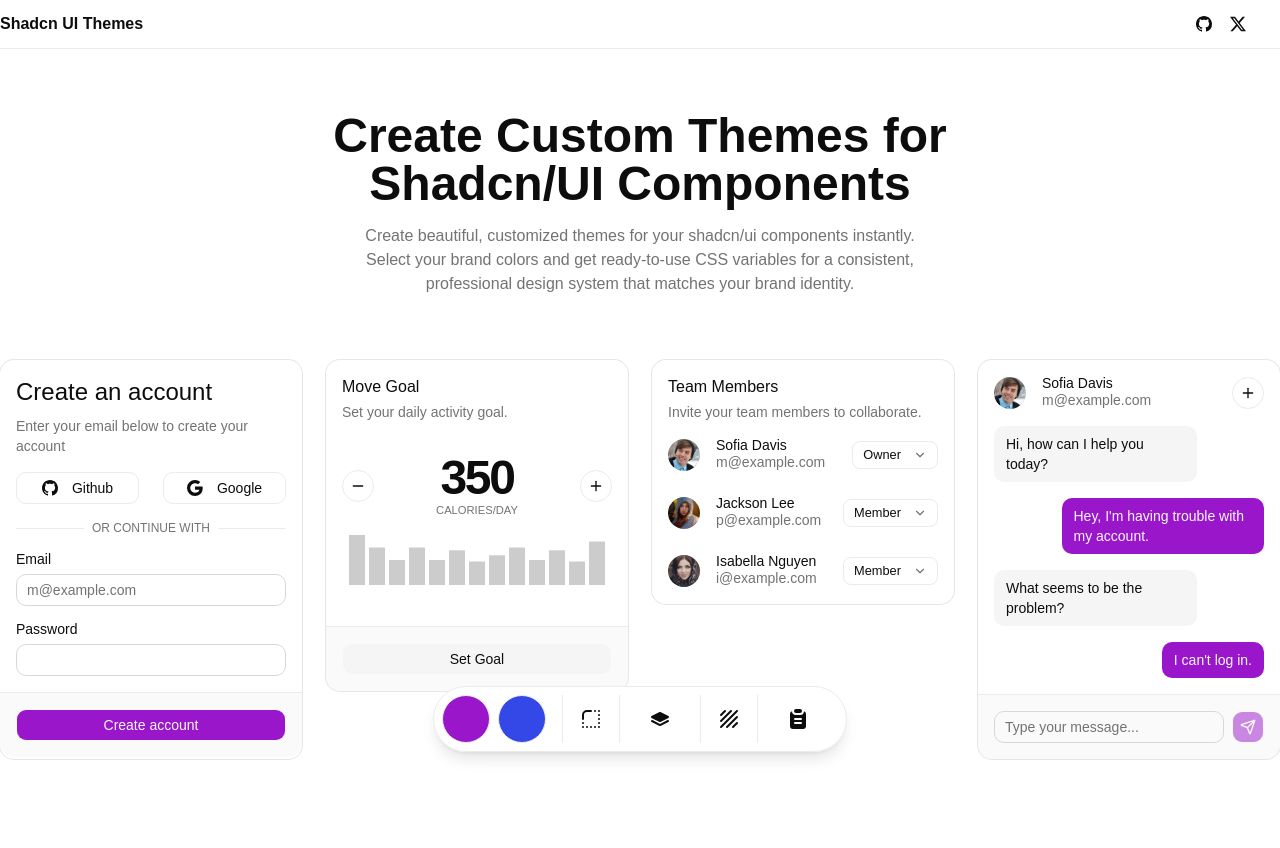
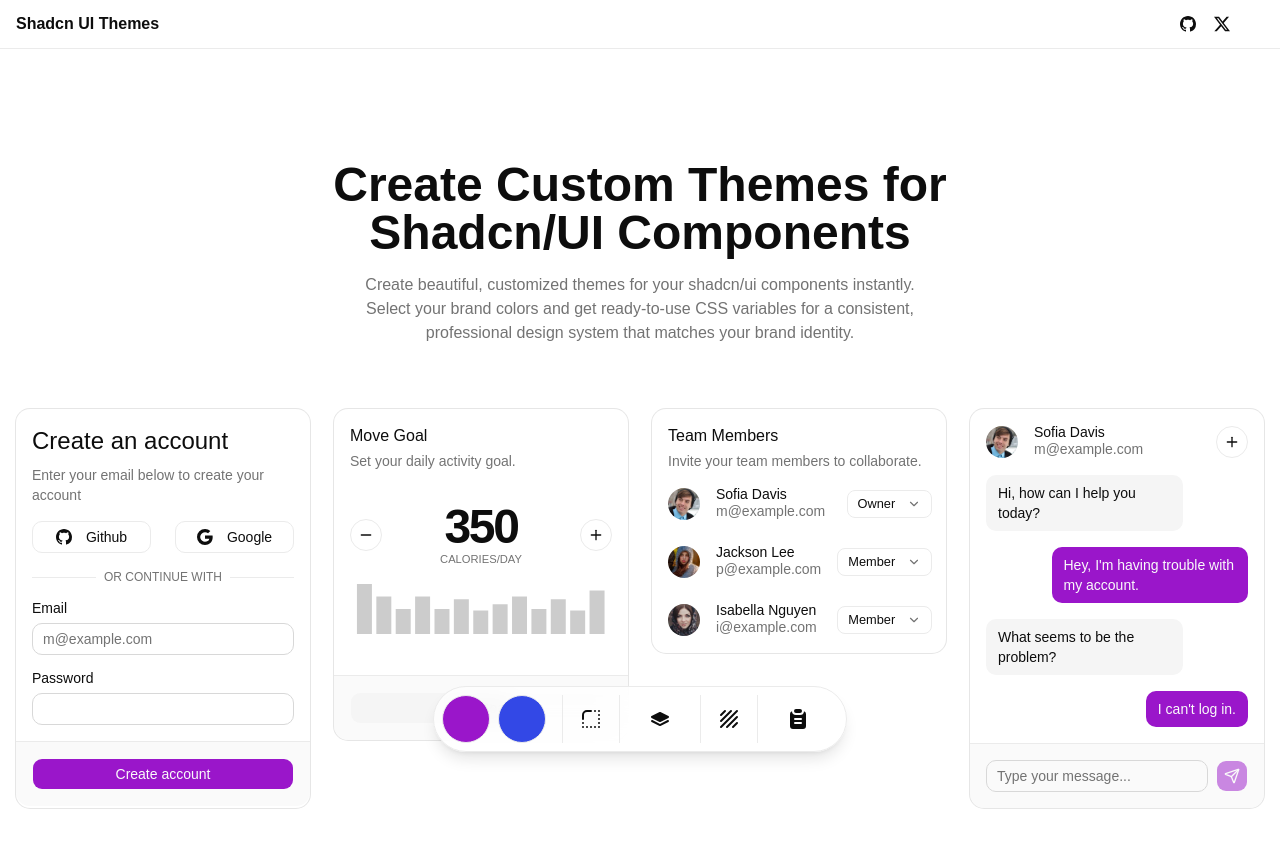
Before and after one commit to riley-paul/shadcn-themes, an Astro site: page / in a window 1280 px wide. Built offline with nearby package versions, Linux system fonts and the light colour scheme; Astro itself is replaced by a stand-in of ours.

Commit message:
fix styling

```diff
--- a/src/components/app-header.tsx
+++ b/src/components/app-header.tsx
@@ -5,7 +5,7 @@
 
 export default function Appheader() {
   return (
-    <div className="bg-background/80 fixed inset-x-0 top-0 z-50 border-b backdrop-blur-sm">
+    <div className="bg-background/80 sticky inset-x-0 top-0 z-50 w-full border-b backdrop-blur-sm">
       <div className="container flex items-center justify-between py-2">
         <a href="/" className="font-bold">
           Shadcn UI Themes
--- a/src/main.tsx
+++ b/src/main.tsx
@@ -20,8 +20,8 @@
     >
       <TooltipProvider>
         <Appheader />
-        <div className="relative container pt-16 pb-32">
-          <div className="relative mt-4 mb-8 flex flex-col items-center md:mt-12 md:mb-16">
+        <div className="container pt-16 pb-32">
+          <div className="mt-4 mb-8 flex flex-col items-center md:mt-12 md:mb-16">
             <div className="mx-auto text-left sm:text-center">
               <h1 className="mx-auto mb-4 max-w-2xl text-3xl font-bold md:text-4xl lg:text-5xl">
                 Create Custom Themes for Shadcn/UI Components
--- a/src/styles/global.css
+++ b/src/styles/global.css
@@ -46,7 +46,7 @@
   --card-foreground: oklch(0.985 0 0);
   --popover: oklch(0.205 0 0);
   --popover-foreground: oklch(0.985 0 0);
-    --primary: oklch(0.87 0.00 0);
+  --primary: oklch(0.87 0 0);
   --primary-foreground: oklch(0.205 0 0);
   --secondary: oklch(0.269 0 0);
   --secondary-foreground: oklch(0.985 0 0);
@@ -74,7 +74,7 @@
 }
 
 @theme inline {
-    --font-sans: 'Geist Variable', sans-serif;
+  --font-sans: "Geist Variable", sans-serif;
   --color-sidebar-ring: var(--sidebar-ring);
   --color-sidebar-border: var(--sidebar-border);
   --color-sidebar-accent-foreground: var(--sidebar-accent-foreground);
@@ -126,3 +126,9 @@
     @apply font-sans;
   }
 }
+
+@layer utilities {
+  .container {
+    @apply mx-auto w-full max-w-7xl px-4;
+  }
+}
```
Lines whose indentation alone changed are shown as unchanged.
